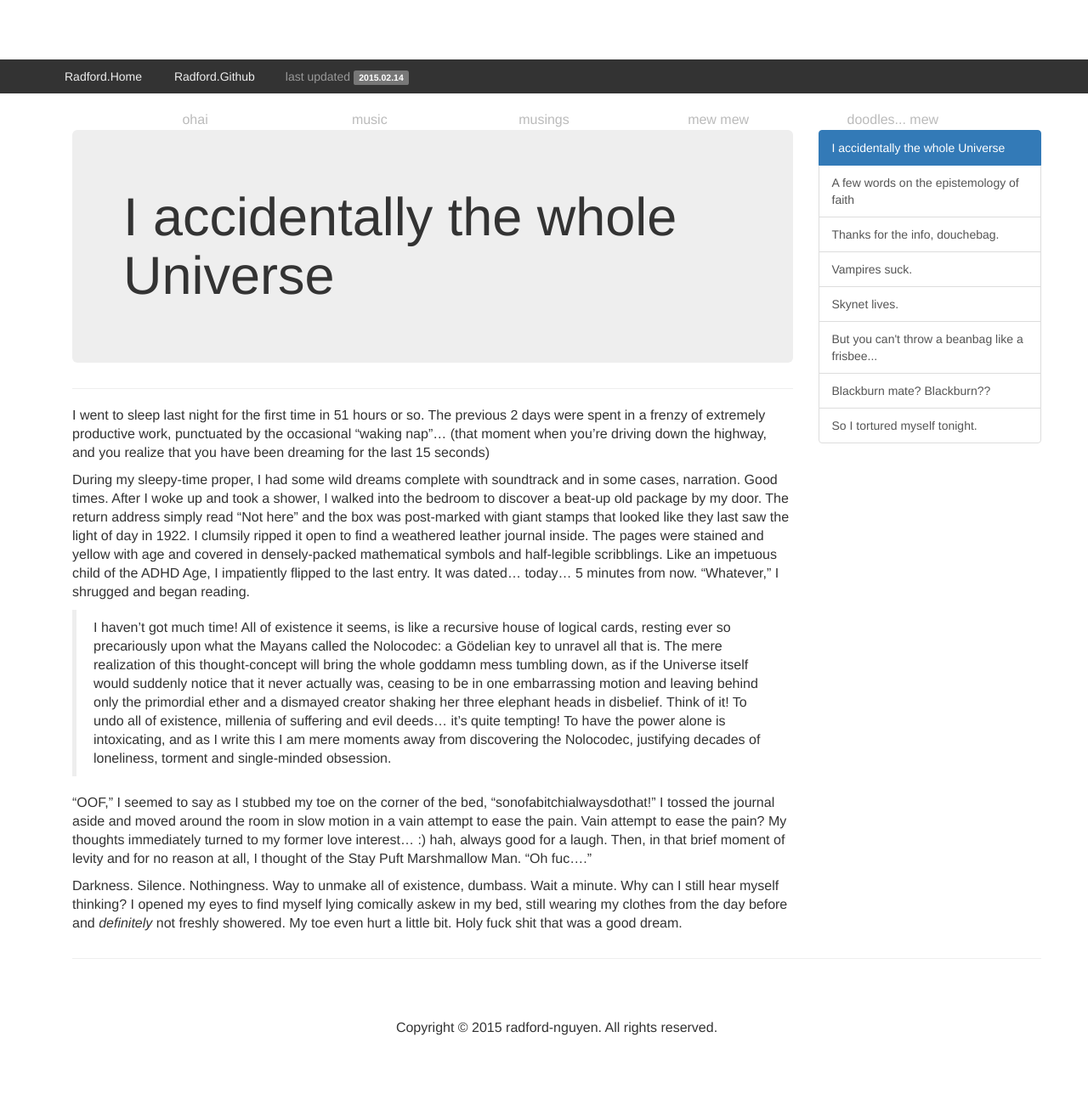
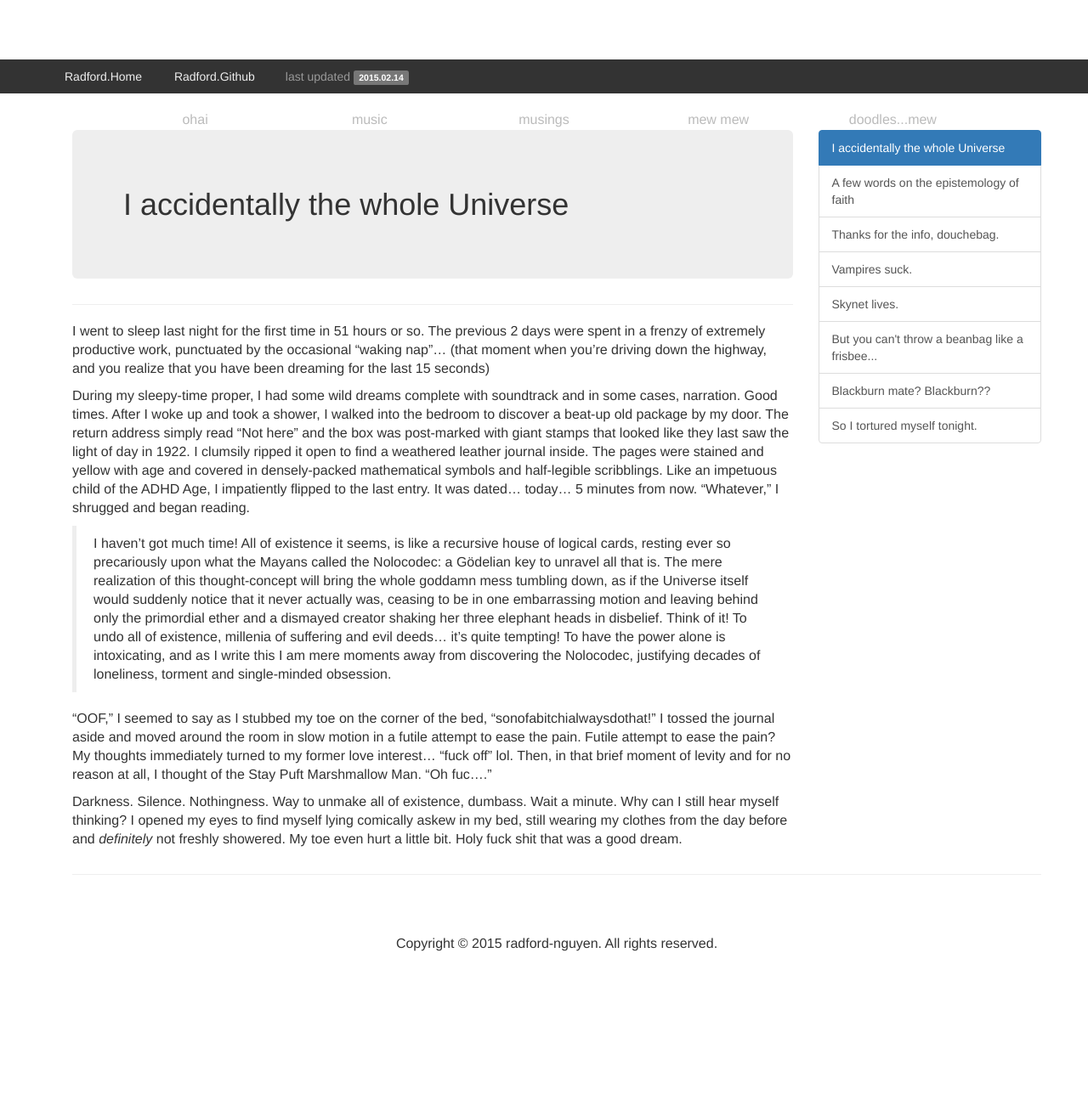
Before and after one commit to radford-nguyen/homepage, a Jekyll site: the page built from _posts/musings/2009-01-11-i-accidentally-the-whole-universe.md, in a window 1280 px wide. Shown: the whole page at 85% size. Built offline with Jekyll 4.4.1, drawn with Linux system fonts in a browser that asks for light colours; nearby versions of some CDN libraries; after the commit the page ends 1202 px from its top, so only the background shows below that.

Commit message:
updated styles for musing layout

```diff
--- a/_config.yml
+++ b/_config.yml
@@ -54,7 +54,7 @@ navbar:
     type : 'mewmew'
   -
     url : '/pages/doodles'
-    title : 'doodles... mew'
+    title : 'doodles...mew'
     type : 'doodles'
 
 # The production_url is only used when full-domain names are needed
--- a/_layouts/music.html
+++ b/_layouts/music.html
@@ -1,5 +1,6 @@
 ---
 layout: with-nav
+type: music
 ---
 {% include JB/setup %}
 
--- a/_layouts/musing.html
+++ b/_layouts/musing.html
@@ -1,5 +1,6 @@
 ---
 layout: with-nav
+type: musings
 ---
 {% include JB/setup %}
 
--- a/_posts/musings/2009-01-11-i-accidentally-the-whole-universe.md
+++ b/_posts/musings/2009-01-11-i-accidentally-the-whole-universe.md
@@ -36,9 +36,9 @@ now. "Whatever," I shrugged and began reading.
 
 "OOF," I seemed to say as I stubbed my toe on the corner of the bed,
 "sonofabitchialwaysdothat!" I tossed the journal aside and moved around the room
-in slow motion in a vain attempt to ease the pain. Vain attempt to ease the
-pain? My thoughts immediately turned to my former love interest... :) hah,
-always good for a laugh. Then, in that brief moment of levity and for no reason
+in slow motion in a futile attempt to ease the pain. Futile attempt to ease the
+pain? My thoughts immediately turned to my former love interest... "fuck off" lol.
+Then, in that brief moment of levity and for no reason
 at all, I thought of the Stay Puft Marshmallow Man. "Oh fuc...."
 
 Darkness. Silence. Nothingness. Way to unmake all of existence, dumbass. Wait a
--- a/assets/themes/minimalist/css/custom.css
+++ b/assets/themes/minimalist/css/custom.css
@@ -244,16 +244,25 @@ dl { /*color: #800000;
 }
 dt { font-weight: bold;
   color: #0292F0;
-     font-family: monospace;
-     font-size:20px;
-     padding-top:5px;
+  font-family: monospace;
+  font-size:20px;
+  padding-top:5px;
 }
 dd { /*color: #808000;*/
   text-align:left;
-  }
+}
 div#posts-tags{margin:25px 50px;}
 .tag-cloud{text-align:right;margin-top:25px;}
 
 div.img{border:1px #ccc dashed; padding:10px}
 div.img-clean{border:none; padding:20px}
 div img{margin:auto;display:block}
+
+
+.jumbotron h1 {
+  font-size: 36px;
+}
+
+@media screen and (min-width:768px) {
+.jumbotron { padding:48px 0; }
+}
```
Also changed, not shown: favicon.jpg.
